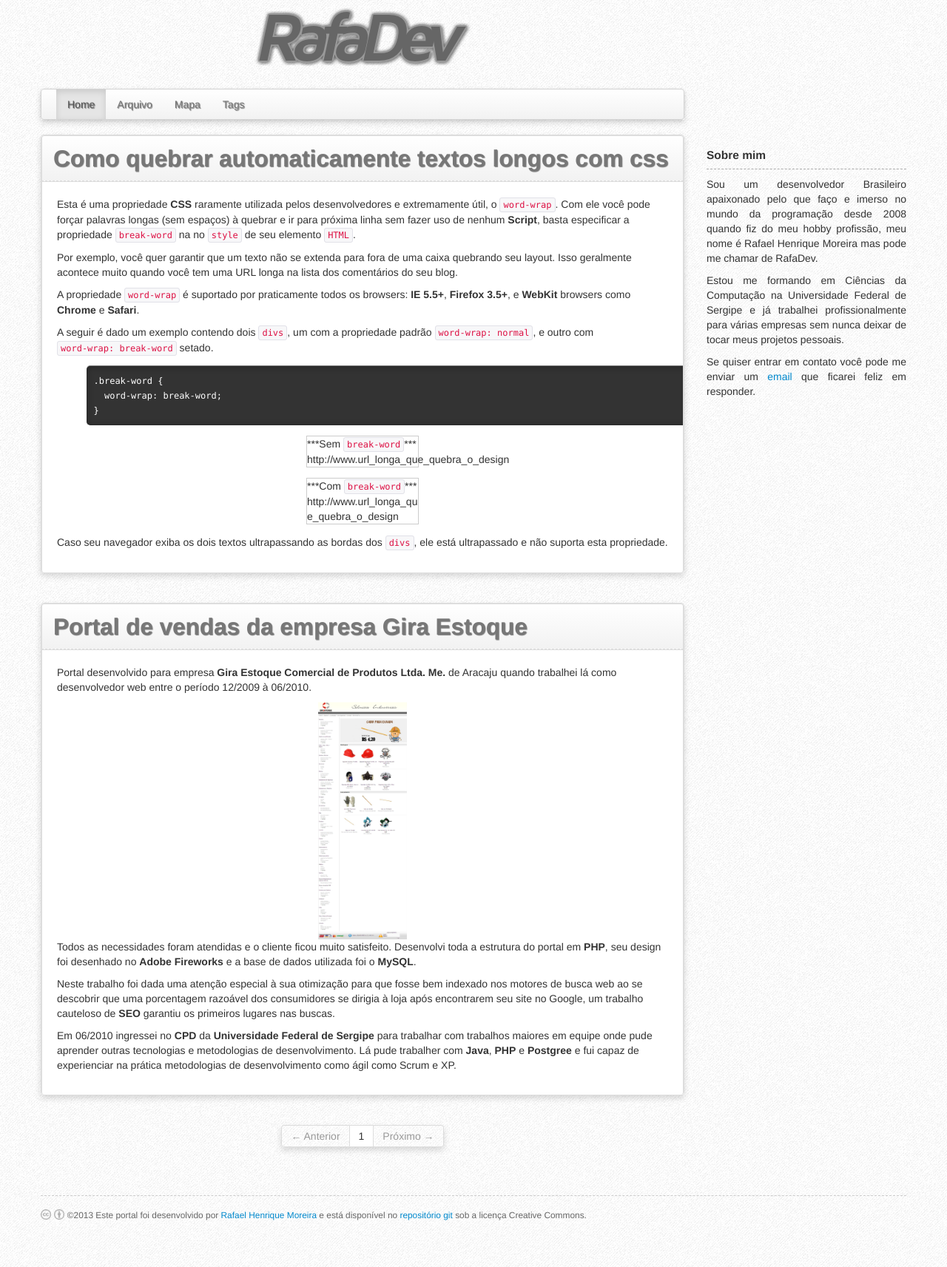
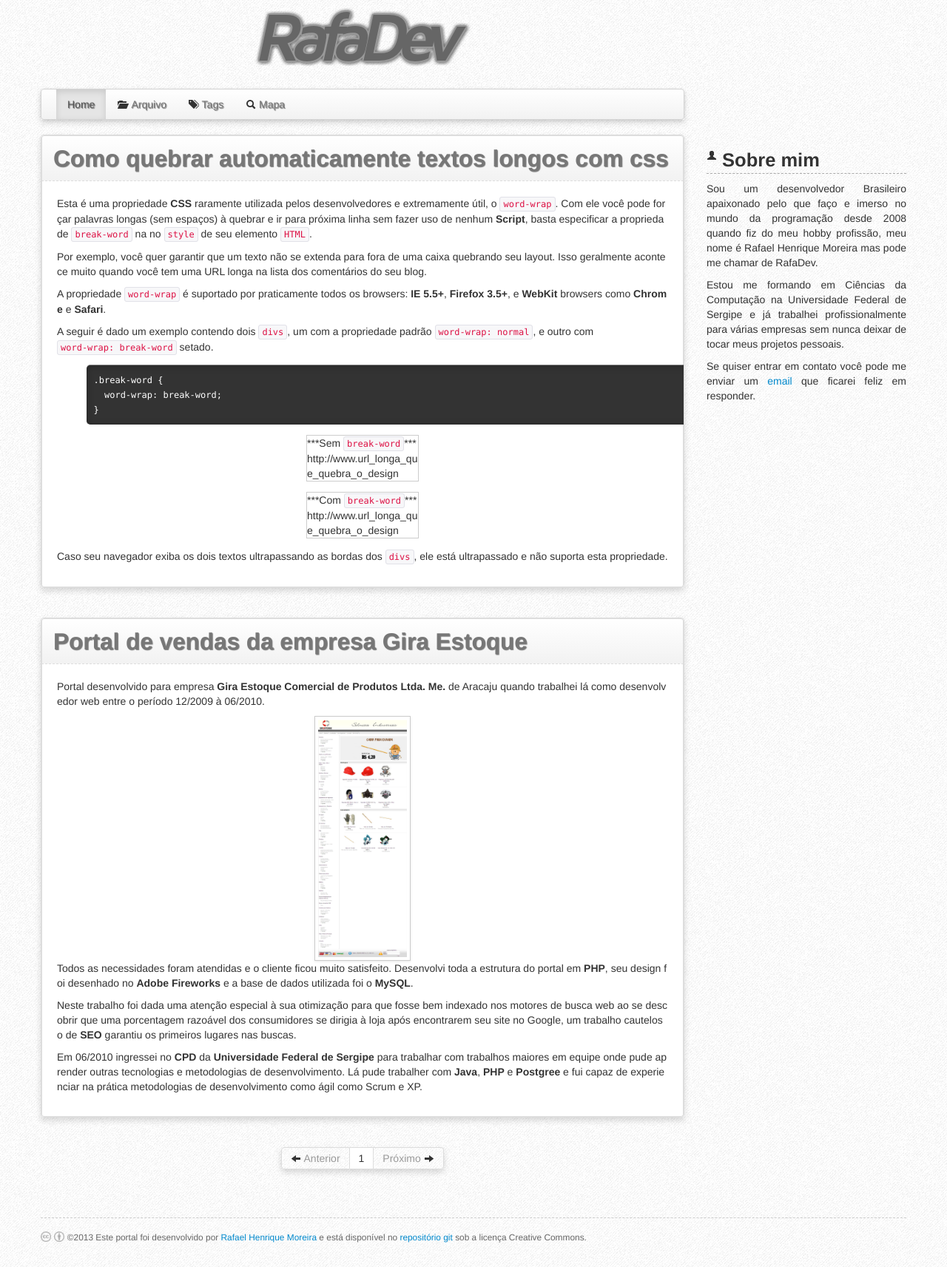
Before and after one commit to rafadev7/RafaDev.com, a Jekyll site: the page built from index.html, in a window 1280 px wide. Shown: the whole page at 74% size. Built offline with Jekyll 4.4.1, drawn with Linux system fonts in a browser that asks for light colours; the list of posts is cut into pages by our own code.

Commit message:
Layout changes

```diff
--- a/_includes/header.html
+++ b/_includes/header.html
@@ -20,15 +20,25 @@
       <li><a href="{{ site.baseurl }}">Home</a></li>
       {% endif %}
 
-      {% for node in site.pages %}
-        {% if node.group == 'nav' %}
-          {% if node.url == page.url %}
-            <li class="active"><a href="{{ node.url | remove:'index.html' }}" class="active">{{ node.title }}</a></li>
-          {% else %}
-            <li><a href="{{ node.url | remove:'index.html' }}">{{ node.title }}</a></li>
-          {% endif %}
-        {% endif %}
-      {% endfor %}
+
+      {% if page_url == site.archive_path %}
+      <li class="active"><a href="{{ site.archive_path }}" class="active"><i class="icon-folder-open"></i> Arquivo</a></li>
+      {% else %}
+      <li><a href="{{ site.archive_path }}"><i class="icon-folder-open"></i> Arquivo</a></li>
+      {% endif %}
+
+      {% if page_url == site.tags_path %}
+      <li class="active"><a href="{{ site.tags_path }}" class="active"><i class="icon-tags"></i> Tags</a></li>
+      {% else %}
+      <li><a href="{{ site.tags_path }}"><i class="icon-tags"></i> Tags</a></li>
+      {% endif %}
+
+      {% if page_url == site.map_path %}
+      <li class="active"><a href="{{ site.map_path }}" class="active"><i class="icon-search"></i> Mapa</a></li>
+      {% else %}
+      <li><a href="{{ site.map_path }}"><i class="icon-search"></i> Mapa</a></li>
+      {% endif %}
+
     </ul>
   </div>
 </nav>
--- a/_layouts/page.html
+++ b/_layouts/page.html
@@ -7,7 +7,7 @@ layout: default
       {{ content }}
     </div>
     <aside class="span3 sidebar">
-      <h4>Sobre mim</h4>
+      <h2><i class="icon-user"></i> Sobre mim</h2>
       <div style="text-align:justify;">
       <p>Sou um desenvolvedor Brasileiro apaixonado pelo que faço e imerso no mundo da programação desde 2008 quando fiz do meu hobby profissão, meu nome é Rafael Henrique Moreira mas pode me chamar de RafaDev.</p>
       <p>Estou me formando em Ciências da Computação na Universidade Federal de Sergipe e já trabalhei profissionalmente para várias empresas sem nunca deixar de tocar meus projetos pessoais.</p>
--- a/css/style.css
+++ b/css/style.css
@@ -39,7 +39,7 @@ h4 {
 
 
 
-.sidebar  h3, .sidebar h4{
+.sidebar  h1, .sidebar  h2, .sidebar  h3, .sidebar h4{
 padding: 10px 0px;
 border-bottom: 1px dashed #aaa;
 margin-bottom: 10px;
@@ -58,6 +58,9 @@ text-shadow: 0px 1px 0px #fff;
 .post {
   margin-bottom: 40px;
   border: 1px solid #ddd;
+  overflow: hidden;
+  word-break: break-all;
+  word-wrap: break-word;
   -webkit-border-radius: 4px 4px 4px 4px;
      -moz-border-radius: 4px 4px 4px 4px;
           border-radius: 4px 4px 4px 4px;
@@ -70,9 +73,8 @@ text-shadow: 0px 1px 0px #fff;
 .content {
   background-color: #fff;
   padding: 20px;
-  overflow: hidden;
   border: 1px solid #ddd;
-  border-bottom: 0;
+  border-top: 0;
   -webkit-border-radius: 0 0 4px 4px;
      -moz-border-radius: 0 0 4px 4px;
           border-radius: 0 0 4px 4px;
@@ -134,10 +136,6 @@ text-shadow: 0px 1px 0px #fff;
   -webkit-box-shadow: 0 4px 8px rgba(0,0,0,.15);
      -moz-box-shadow: 0 4px 8px rgba(0,0,0,.15);
           box-shadow: 0 4px 8px rgba(0,0,0,.15);
-}
-
-.pagination a {
-  background-color: #fff;
 }
 
 .pagination span.previous, .pagination span.next {
--- a/index.html
+++ b/index.html
@@ -18,13 +18,13 @@ group: home
     {% if paginator.previous_page %}
       <li class="prev">
         {% if paginator.previous_page == 1 %}
-          <a href="{{ site.baseurl }}">&larr; Anterior</a>
+          <a href="{{ site.baseurl }}"><i class="icon-arrow-left"></i> Anterior</a>
         {% else %}
-          <a href="{{ site.baseurl }}{{ base_paginator }}{{ paginator.previous_page }}/">&larr; Anterior</a>
+          <a href="{{ site.baseurl }}{{ base_paginator }}{{ paginator.previous_page }}/"><i class="icon-arrow-left"></i> Anterior</a>
         {% endif %}
       </li>
     {% else %}
-      <li class="prev disabled"><span>&larr; Anterior</span></li>
+      <li class="prev disabled"><span><i class="icon-arrow-left"></i> Anterior</span></li>
     {% endif %}
 
 
@@ -48,10 +48,10 @@ group: home
 
     {% if paginator.next_page %}
       <li class="next">
-        <a href="{{ site.baseurl }}{{ base_paginator }}{{ paginator.next_page }}/">Próximo &rarr;</a>
+        <a href="{{ site.baseurl }}{{ base_paginator }}{{ paginator.next_page }}/">Próximo <i class="icon-arrow-right"></i></a>
       </li>
     {% else %}
-      <li class="next disabled"><span>Próximo &rarr;</span></li>
+      <li class="next disabled"><span>Próximo <i class="icon-arrow-right"></i></span></li>
     {% endif %}
   </ul>
 </nav>
```
Also changed, not shown: _layouts/post.html (+9 -8 lines), _posts/2010-7-1-Portal-de-vendas-da-empresa-Gira-Estoque.md (+1 -1 lines).
